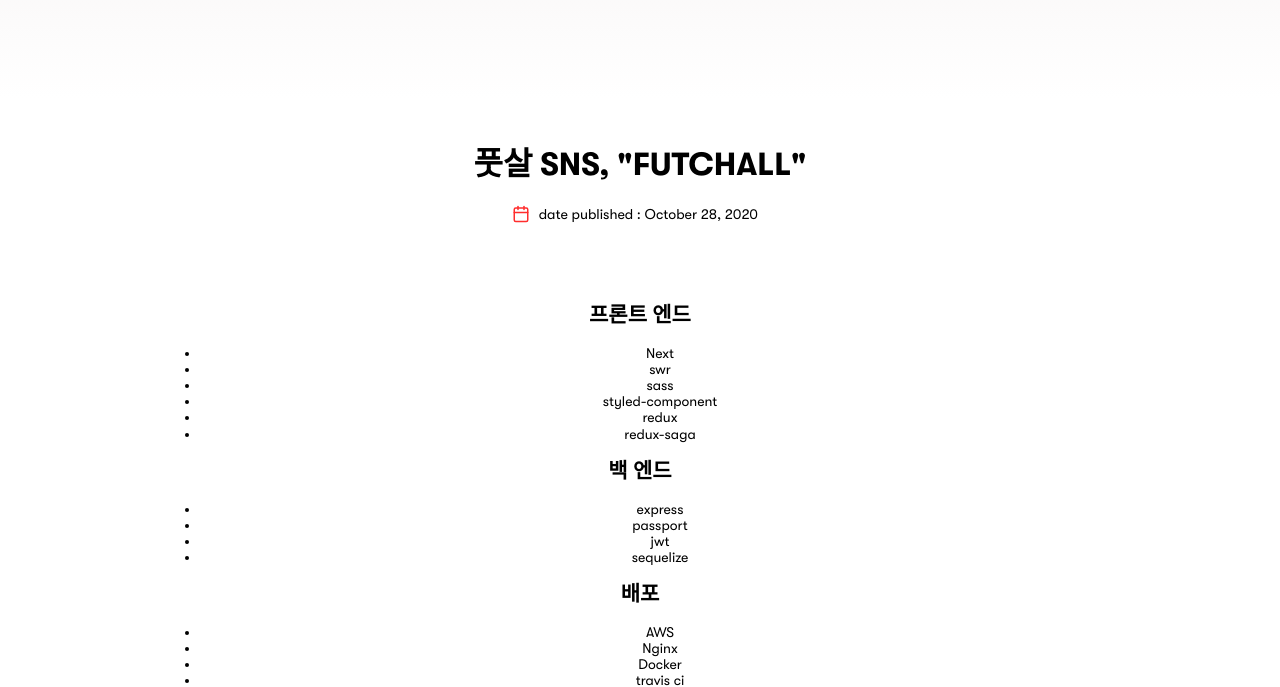
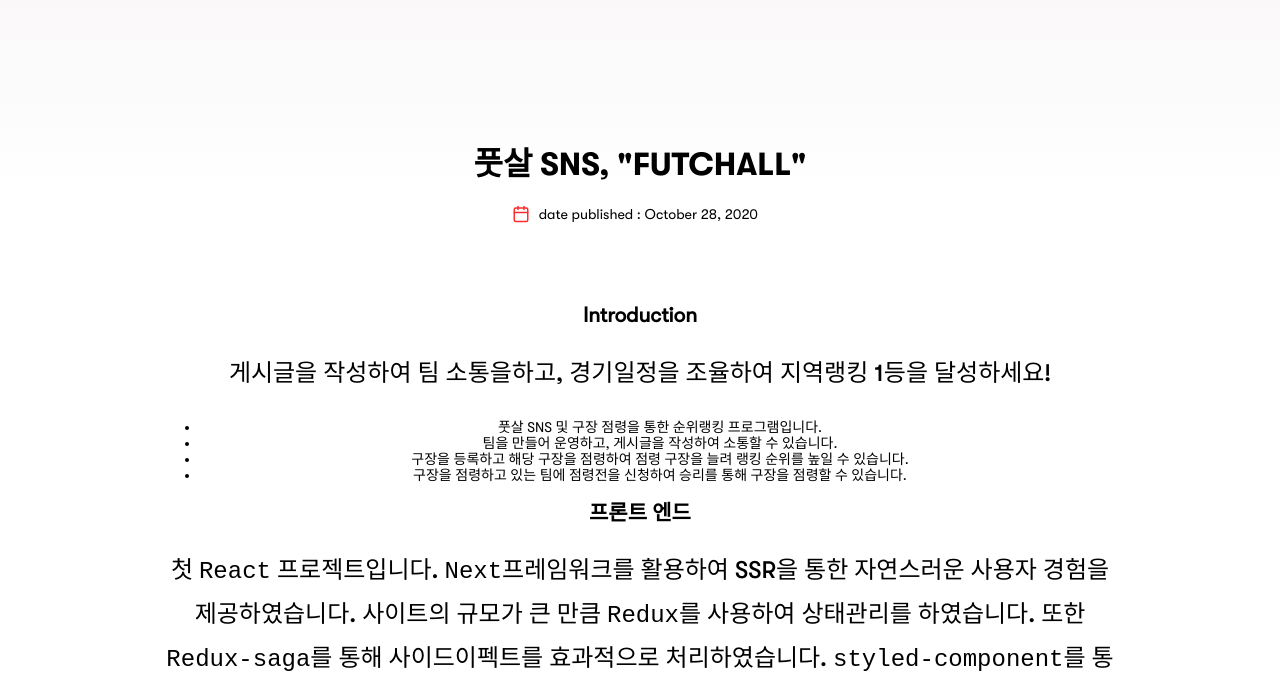
Before and after one commit to jaewook-jeong/jaewook-jeong.portfolio, a Gatsby site: page /main-portfolio/ in a window 1280 px wide. Shown: the part 93-780 px from the top of the page. Built offline with nearby package versions, Linux system fonts and the light colour scheme; Gatsby itself is replaced by a stand-in of ours.

Commit message:
fix: directory

```diff
--- a/src/data/works/main-portfolio/index.md
+++ b/src/data/works/main-portfolio/index.md
@@ -6,22 +6,22 @@
 date: "2020-10-28T22:12:03.284Z"
 description: "Futchall은 풋살을 위한 커뮤니티 및 순위랭킹 어플리케이션입니다. Pokémon GO에서 영감을 얻어 점령 시스템을 구현하였습니다. 구장을 점령하며 점령된 팀을 지도상에 표시하도록 만들었습니다."
 ---
+Introduction
+--------------------------
+게시글을 작성하여 팀 소통을하고, 경기일정을 조율하여 지역랭킹 1등을 달성하세요!
+
+* 풋살 SNS 및 구장 점령을 통한 순위랭킹 프로그램입니다.
+* 팀을 만들어 운영하고, 게시글을 작성하여 소통할 수 있습니다.
+* 구장을 등록하고 해당 구장을 점령하여 점령 구장을 늘려 랭킹 순위를 높일 수 있습니다.
+* 구장을 점령하고 있는 팀에 점령전을 신청하여 승리를 통해 구장을 점령할 수 있습니다.
 
 프론트 엔드
 --------------------------
-* Next
-* swr
-* sass
-* styled-component
-* redux
-* redux-saga
+첫 `React` 프로젝트입니다. `Next`프레임워크를 활용하여 SSR을 통한 자연스러운 사용자 경험을 제공하였습니다. 사이트의 규모가 큰 만큼 `Redux`를 사용하여 상태관리를 하였습니다. 또한 `Redux-saga`를 통해 사이드이펙트를 효과적으로 처리하였습니다. `styled-component`를 통해 CSS in JS를 구현하였고, 단점을 기존의 `Sass`로 보완하며 스타일을 처리하였습니다.
 
 백 엔드
 --------------------------
-* express
-* passport
-* jwt
-* sequelize
+`Node` 런타임을 활용하여 `Express`로 서버를 구현하였습니다. `Passport`를 인증 미들웨어로 사용하여 로그인기능울 구현하였습니다. 특히 기존의 세션방식에서 `JWT`를 사용한 토큰방식으로 더 규모가 큰 웹사이트에 맞는 방식을 택하였습니다. DB에는 `Sequelize`를 통해 데이터 CRUD를 처리하였습니다.
 
 배포
 --------------------------
```
Also changed, not shown: src/data/data/portfolio-work-1/index.md (renamed from src/data/works/portfolio-work-1/index.md), src/data/data/portfolio-work-1/salty_egg.jpg (renamed from src/data/works/portfolio-work-1/salty_egg.jpg), src/data/data/portfolio-work-2/blog-image.jpg (renamed from src/data/works/portfolio-work-2/blog-image.jpg), src/data/data/portfolio-work-2/index.md (renamed from src/data/works/portfolio-work-2/index.md), src/data/data/portfolio-work-3/blog-image.jpg (renamed from src/data/works/portfolio-work-3/blog-image.jpg), src/data/data/portfolio-work-3/index.md (renamed from src/data/works/portfolio-work-3/index.md).
